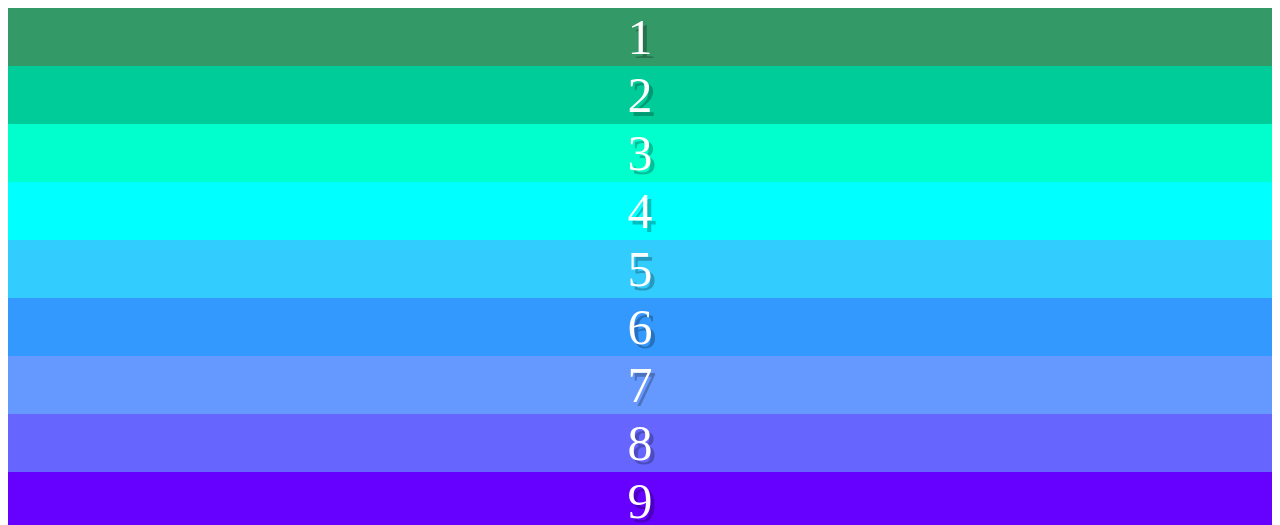
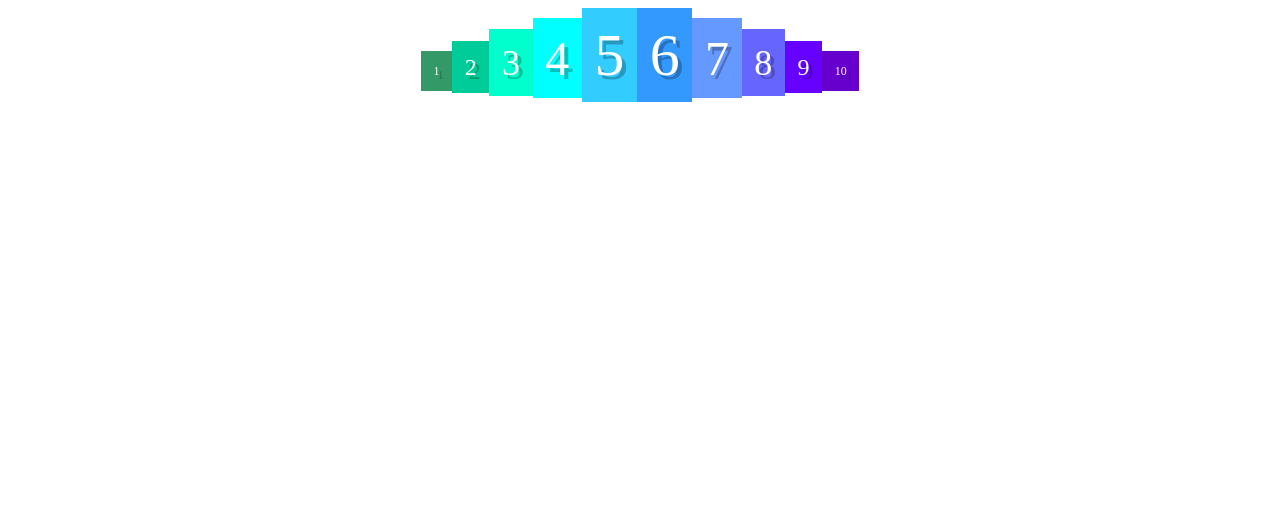
Before and after one commit to karenfreemansmith/flexbox-practice, a plain HTML site: page 06.html in a window 1280 px wide. Shown: the top 525 px of the page. Drawn offline with Linux system fonts and the light colour scheme.

Commit message:
flexbox day 7, align-items:

```diff
--- a/style06.css
+++ b/style06.css
@@ -5,19 +5,61 @@
 }
 
 div {
-  font-size: 50px;
+  font-size: 24px;
   color: white;
   text-shadow: 4px 4px 0 rgba(0, 0, 0, 0.25);
   text-align: center;
 }
 
-.box1 { background: rgb(51, 153, 102); }
-.box2 { background: rgb(0, 204, 153); }
-.box3 { background: rgb(0, 255, 204); }
-.box4 { background: rgb(0, 255, 255); }
-.box5 { background: rgb(51, 204, 255); }
-.box6 { background: rgb(51, 153, 255); }
-.box7 { background: rgb(102, 153, 255); }
-.box8 { background: rgb(102, 102, 255); }
-.box9 { background: rgb(102, 0, 255); }
-.box10 { background: rgb(102, 0, 204); }
+.box1 {
+  background: rgb(51, 153, 102);
+  font-size: 12px;
+}
+.box2 {
+  background: rgb(0, 204, 153);
+  font-size: 24px;
+}
+.box3 {
+  background: rgb(0, 255, 204);
+  font-size: 36px;
+}
+.box4 {
+  background: rgb(0, 255, 255);
+  font-size: 48px;
+}
+.box5 {
+  background: rgb(51, 204, 255);
+  font-size: 60px;
+}
+.box6 {
+  background: rgb(51, 153, 255);
+  font-size: 60px;
+}
+.box7 {
+  background: rgb(102, 153, 255);
+  font-size: 48px;
+}
+.box8 {
+  background: rgb(102, 102, 255);
+  font-size: 36px;
+}
+.box9 {
+  background: rgb(102, 0, 255);
+  font-size: 24px;
+}
+.box10 {
+  background: rgb(102, 0, 204);
+  font-size: 12px;
+}
+
+.box {
+  padding: 1%;
+}
+
+.container {
+  display: flex;
+  flex-direction: row;
+  align-items: baseline;
+  justify-content: center;
+  min-height: 100vh;
+}
```
